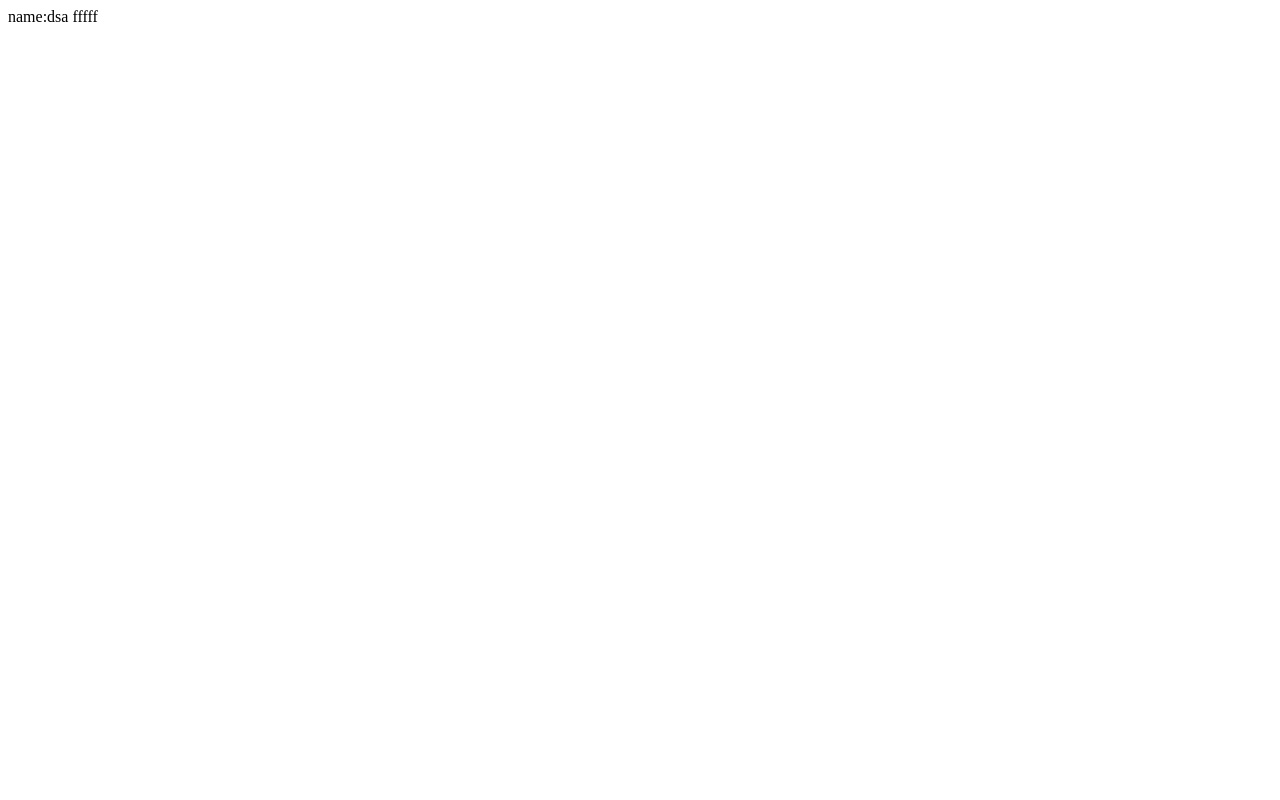
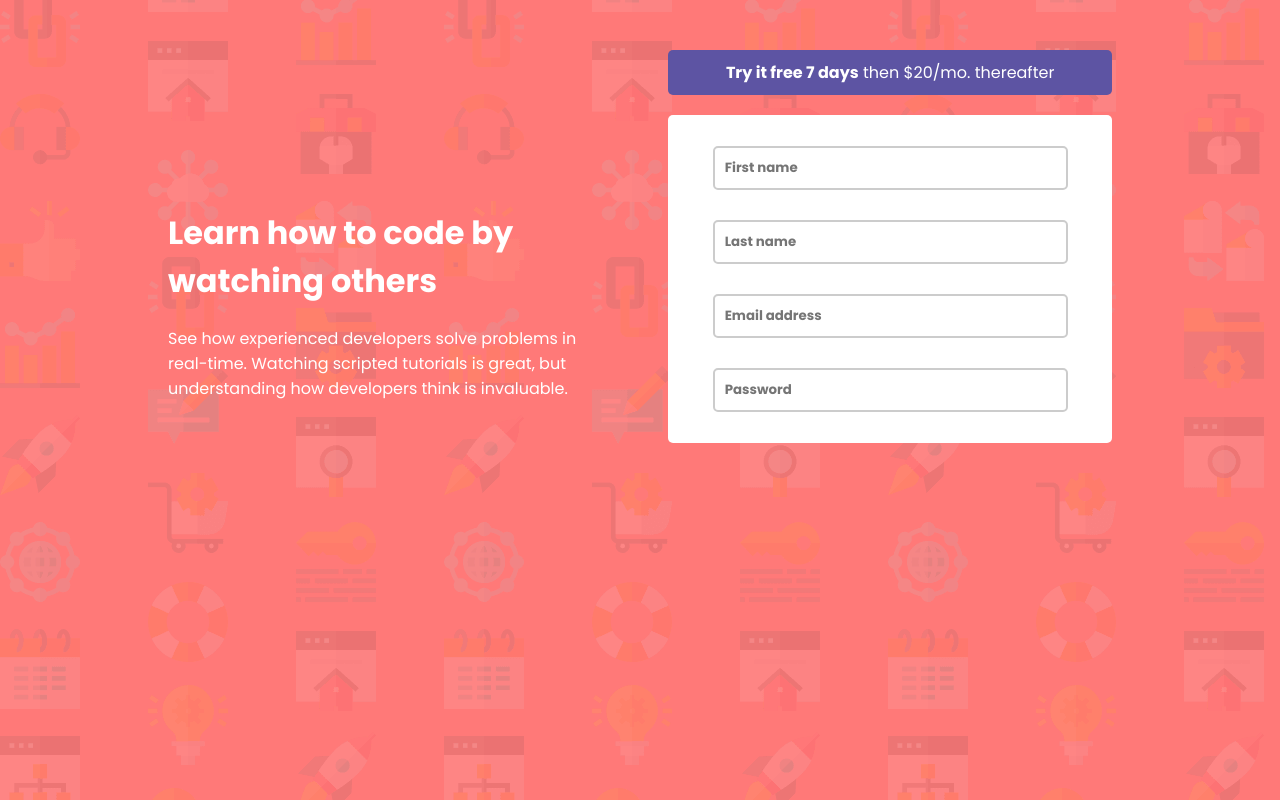
Before and after one commit to mkaminsk95/SignUp-Form, a plain HTML site: page index.html in a window 1280 px wide. Drawn offline with Linux system fonts and the light colour scheme.

Commit message:
Background, text and form added.

```diff
--- a/index.html
+++ b/index.html
@@ -4,7 +4,10 @@
   <meta charset="UTF-8">
   <meta name="viewport" content="width=device-width, initial-scale=1.0"> <!-- displays site properly based on user's device -->
 
+  <link rel="preconnect" href="https://fonts.gstatic.com">
+  <link href="https://fonts.googleapis.com/css2?family=Poppins:wght@400;500;600;700&display=swap" rel="stylesheet">
   <link rel="icon" type="image/png" sizes="32x32" href="./images/favicon-32x32.png">
+  <link rel="stylesheet" href="style.css">
 
   <title>Frontend Mentor | Intro component with sign up form</title>
 
@@ -12,7 +15,36 @@
 </head>
 <body>
 
-  name:dsa
-fffff
+  <div id="content">
+
+    <div id="jumbo">
+
+      <h1>Learn how to code by watching others</h1>
+
+      See how experienced developers solve problems in real-time.
+      Watching scripted tutorials is great, but understanding how developers think is invaluable.
+
+
+    </div><div id="rightBlock">
+
+      <div id="subscriptionInfo">
+
+        <b>Try it free 7 days</b> then $20/mo. thereafter
+
+      </div>
+
+      <form>
+
+        <input type="text" placeholder="First name">
+        <input type="text" placeholder="Last name">
+        <input type="email"     name="email" placeholder="Email address">
+        <input type="password"  name="password" placeholder="Password">
+
+      </form>
+
+    </div>
+
+  </div>
+
 </body>
 </html>
--- /dev/null
+++ b/style.css
@@ -0,0 +1,77 @@
+
+body {
+    background-image: url("images/bg-intro-desktop.png");
+    background-color: #ff7978;
+
+    font-size: 16px;
+    font-family: 'Poppins', sans-serif;
+}
+
+* {
+    box-sizing:border-box;
+ }
+
+
+#content {
+
+    width: auto;
+
+
+    margin: 50px 160px;
+}
+
+#jumbo {
+
+    display: inline-block;
+
+
+    width: 47%;
+    margin-right: 6%;
+    color: white;
+}
+
+
+
+#rightBlock {
+
+    display: inline-block;
+
+    width: 47%;
+
+}
+
+#subscriptionInfo {
+
+    padding: 10px;
+    border-radius: 5px;
+
+    text-align: center;
+    color: white;
+
+    background: #5d54a3;
+}
+
+
+form {
+
+    margin-top: 20px;
+    padding: 1px 0;
+    border-radius: 5px;
+
+
+    background: white;
+}
+
+
+input {
+    display: block;
+
+    width: 80%;
+    margin: 30px 10%;
+    padding: 10px;
+    border: 2px solid #ccc;
+    border-radius: 5px;
+
+    font-family:inherit;
+    font-weight: bold;
+}
```
Also changed, not shown: design/active-states.jpg.
